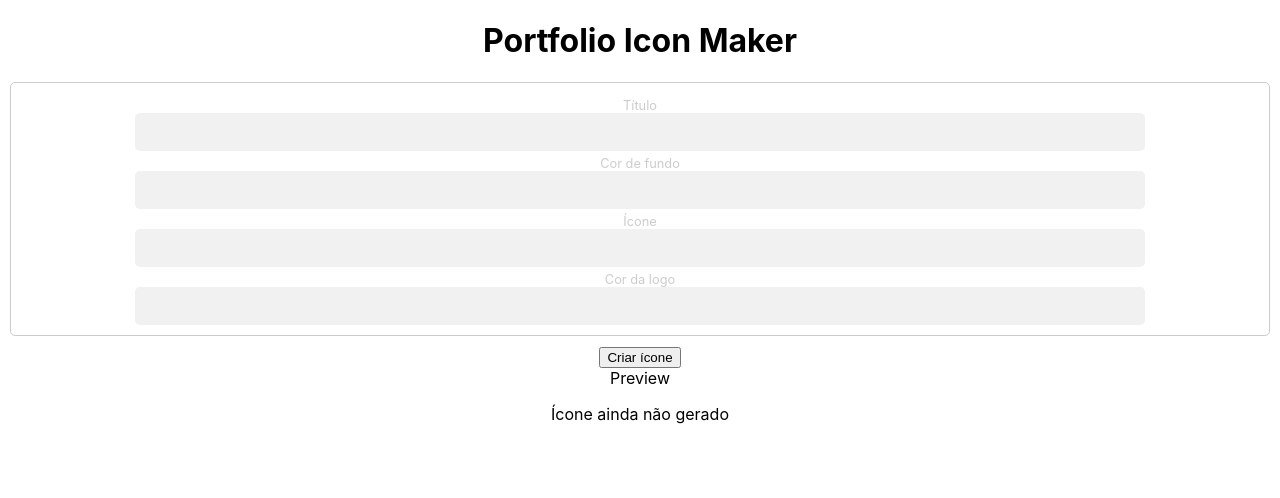
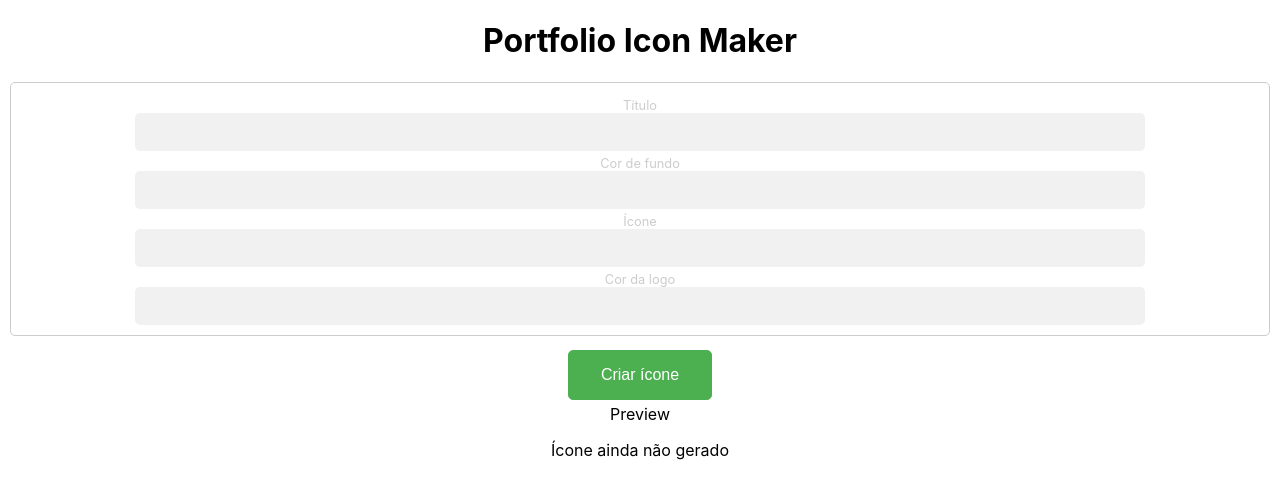
Before and after one commit to vinigofr/portfolio-icon, a React (Create React App) app: page / in a window 1280 px wide. Shown: the top 498 px of the page. Built offline with nearby package versions, Linux system fonts and the light colour scheme.

Commit message:
Estiliza botão de criar

```diff
--- a/src/Components/inputs/FormInput.jsx
+++ b/src/Components/inputs/FormInput.jsx
@@ -1,5 +1,6 @@
 import React from 'react';
 import '../../Styles/FormInput.css';
+import '../../Styles/Button.css';
 import AppContext from '../../ContextAPI/AppContext';
 
 const FormInput = function () {
@@ -85,6 +86,7 @@ const FormInput = function () {
     <button
         type="button"
         onClick={() => sendParams()}
+        className="createIconButton"
       >
         Criar ícone
       </button>
--- /dev/null
+++ b/src/Styles/Button.css
@@ -0,0 +1,28 @@
+.createIconButton {
+  background-color: #4CAF50;
+  border: none;
+  color: rgb(255, 255, 255);
+  padding: 15px 32px;
+  text-align: center;
+  font-size: 16px;
+  margin: 4px 2px;
+  cursor: pointer;
+  -webkit-transition-duration: 0.4s; /* Safari */
+  transition-duration: 0.4s;
+  border-radius: 5px;
+  border: 1px solid #4CAF50;
+}
+
+.createIconButton:hover {
+  color: #4CAF50;
+  background-color: white;
+  border: #4CAF50 solid 1px;
+  transform: scale(1.01);
+}
+
+.createIconButton:active {
+  color: white;
+  background-color: #4CAF50;
+  border: #4CAF50 solid 1px;
+  transform: translateY(4px);
+}
```
